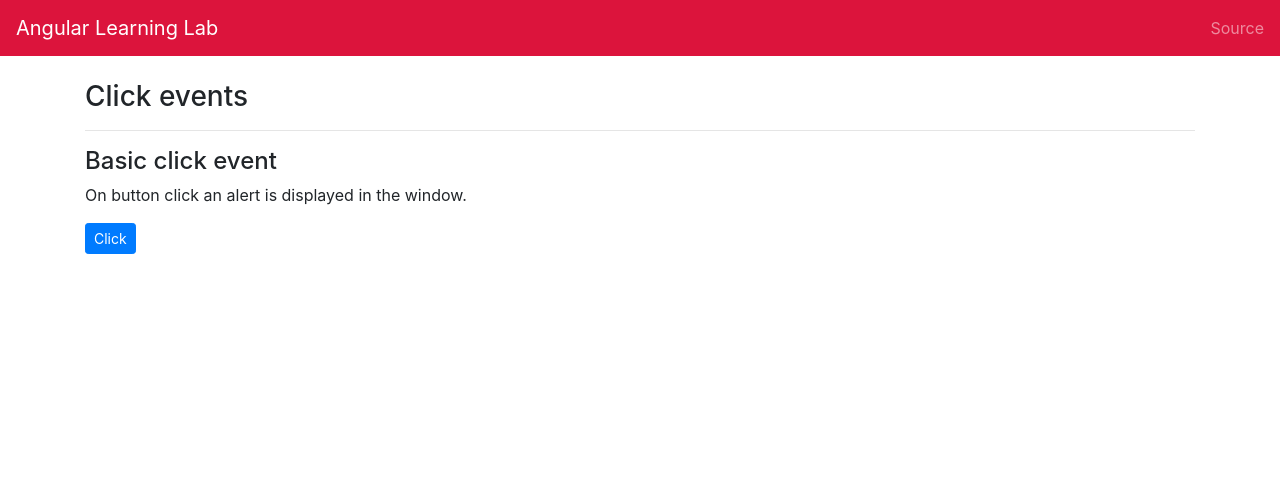
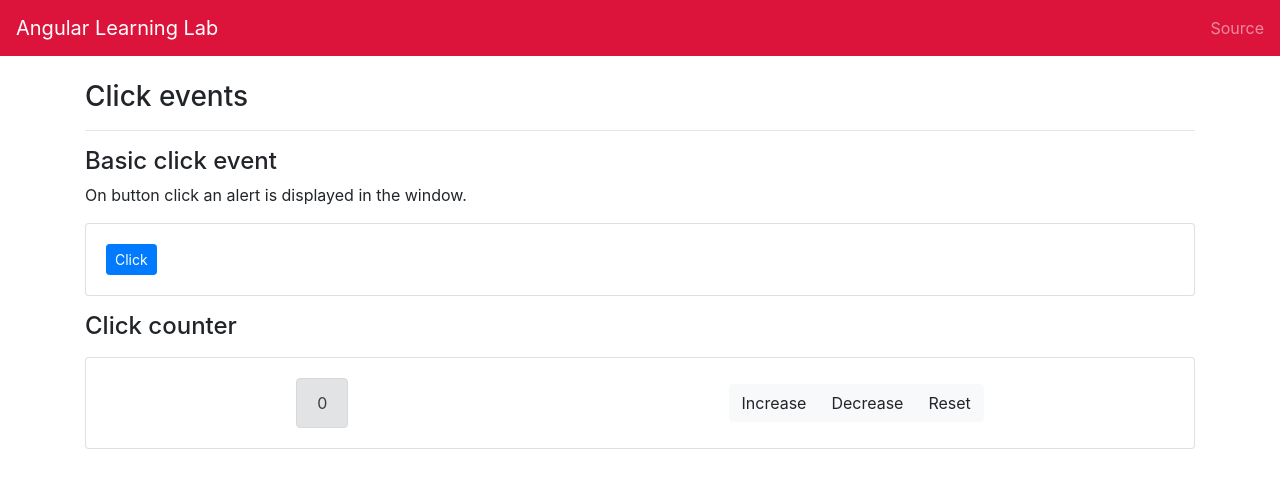
Before and after one commit to thomasabishop/angular-learning-lab, an Angular app: page /click-events in a window 1280 px wide. Shown: the top 488 px of the page. Built offline with nearby package versions, Linux system fonts and the light colour scheme; what ngx-highlightjs would draw is missing.

Commit message:
Create counter component

```diff
--- a/src/app/app.module.ts
+++ b/src/app/app.module.ts
@@ -13,6 +13,7 @@ import {NamesAgesComponent} from './names-ages/names-ages.component';
 import {ConditionalRenderingComponent} from './conditional-rendering/conditional-rendering.component';
 import {InputLoopComponent} from './input-loop/input-loop.component';
 import {CondRenderBlockComponent} from './cond-render-block/cond-render-block.component';
+import { CounterComponent } from './counter/counter.component';
 
 @NgModule({
   declarations: [
@@ -27,6 +28,7 @@ import {CondRenderBlockComponent} from './cond-render-block/cond-render-block.co
     ConditionalRenderingComponent,
     InputLoopComponent,
     CondRenderBlockComponent,
+    CounterComponent,
   ],
   imports: [
     BrowserModule,
--- a/src/app/click-events/click-events.component.html
+++ b/src/app/click-events/click-events.component.html
@@ -2,10 +2,15 @@
 <hr />
 <h3 class="h4">Basic click event</h3>
 <p>On button click an alert is displayed in the window.</p>
-<button
-  type="button"
-  class="btn btn-primary btn-sm"
-  (click)="basicClickEvent()"
->
-  Click
-</button>
+<div class="card">
+  <div class="card-body">
+    <button type="button" class="btn btn-primary btn-sm" (click)="basicClickEvent()">Click</button>
+  </div>
+</div>
+
+<h3 class="h4">Click counter</h3>
+<div class="card">
+  <div class="card-body">
+    <app-counter></app-counter>
+  </div>
+</div>
--- /dev/null
+++ b/src/app/counter/counter.component.html
@@ -0,0 +1,15 @@
+<div class="d-flex justify-content-around align-items-center">
+  <div>
+    <div class="alert alert-secondary mb-0" role="alert">
+      {{ counter }}
+    </div>
+  </div>
+
+  <div>
+    <div class="btn-group" role="group" aria-label="Basic example">
+      <button type="button" class="btn btn-light" (click)="increase()">Increase</button>
+      <button type="button" class="btn btn-light" (click)="decrease()">Decrease</button>
+      <button type="button" class="btn btn-light" (click)="reset()">Reset</button>
+    </div>
+  </div>
+</div>
--- /dev/null
+++ b/src/app/counter/counter.component.ts
@@ -0,0 +1,26 @@
+import {Component, OnInit} from '@angular/core';
+
+@Component({
+  selector: 'app-counter',
+  templateUrl: './counter.component.html',
+  styleUrls: ['./counter.component.less'],
+})
+export class CounterComponent implements OnInit {
+  constructor() {}
+
+  ngOnInit(): void {}
+
+  counter = 0;
+
+  increase() {
+    return this.counter++;
+  }
+
+  decrease() {
+    this.counter > 0 && this.counter--;
+  }
+
+  reset() {
+    this.counter = 0;
+  }
+}
```
Also changed, not shown: src/app/counter/counter.component.less (added), 1 other file (tests, documents, lock files or other folders).
